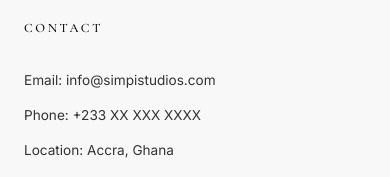
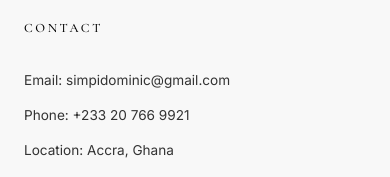
Before and after one commit to Reagan-apreku/Simpi-Studios, a React (Vite) app: page / in a window 390 px wide. Shown: the part 6133-6310 px from the top of the page. Built offline with nearby package versions, Linux system fonts and the light colour scheme.

Commit message:
Update contact email and phone number across the website

```diff
--- a/src/components/Contact.jsx
+++ b/src/components/Contact.jsx
@@ -14,11 +14,11 @@ const Contact = () => {
           <div className="contact-info">
             <div className="info-item">
               <h3>INQUIRIES</h3>
-              <p>info@simpistudios.com</p>
+              <p>simpidominic@gmail.com</p>
             </div>
             <div className="info-item">
               <h3>PHONE</h3>
-              <p>+233 XX XXX XXXX</p>
+              <p>+233 20 766 9921</p>
             </div>
             <div className="info-item">
               <h3>STUDIO</h3>
--- a/src/components/Footer.jsx
+++ b/src/components/Footer.jsx
@@ -32,8 +32,8 @@ const Footer = () => {
 
         <div className="footer-col">
           <h3>Contact</h3>
-          <p>Email: info@simpistudios.com</p>
-          <p>Phone: +233 XX XXX XXXX</p>
+          <p>Email: simpidominic@gmail.com</p>
+          <p>Phone: +233 20 766 9921</p>
           <p>Location: Accra, Ghana</p>
         </div>
       </div>
```
